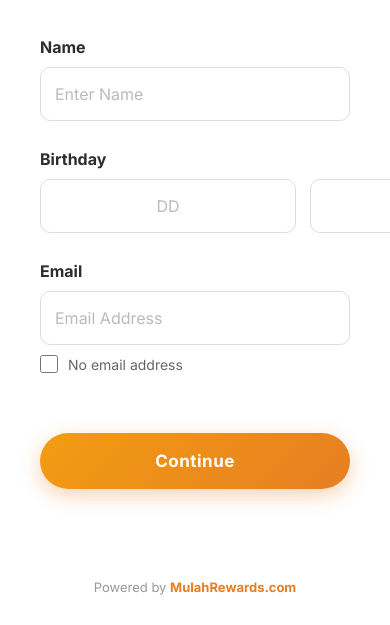
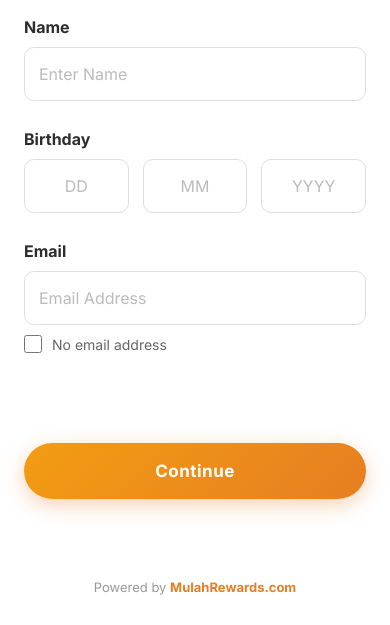
Before and after one commit to komsait/frontend-assessment-mulah, a plain HTML site: page page2.html in a window 390 px wide. Shown: the part 219-844 px from the top of the page. Drawn offline with Linux system fonts and the light colour scheme.

Commit message:
mobile and web ratios updated

```diff
--- a/page2.html
+++ b/page2.html
@@ -24,21 +24,18 @@
         body {
             display: flex;
             justify-content: center;
-            align-items: center;
+            align-items: flex-start;
             min-height: 100vh;
         }
 
         .phone-container {
-            width: 640px;
-            height: 1136px;
-            max-width: 100vw;
-            max-height: 100vh;
+            width: 100%;
+            max-width: 500px;
+            min-height: 100vh;
             background: #ffffff;
             display: flex;
             flex-direction: column;
-            overflow-y: auto;
-            position: relative;
-            box-shadow: 0 8px 40px rgba(0, 0, 0, 0.08);
+            box-shadow: 0 4px 30px rgba(0, 0, 0, 0.05);
         }
 
         .content {
@@ -46,6 +43,12 @@
             display: flex;
             flex-direction: column;
             padding: 60px 40px 40px;
+        }
+
+        @media (max-width: 500px) {
+            .content {
+                padding: 40px 24px 30px;
+            }
         }
 
         .logo {
@@ -127,7 +130,8 @@
 
         .birthday-input {
             flex: 1;
-            padding: 16px 10px;
+            min-width: 0;
+            padding: 16px 8px;
             font-size: 16px;
             border: 1.5px solid #ddd;
             border-radius: 10px;
```
Also changed, not shown: index.html (+11 -8 lines), page3.html (+12 -9 lines).
